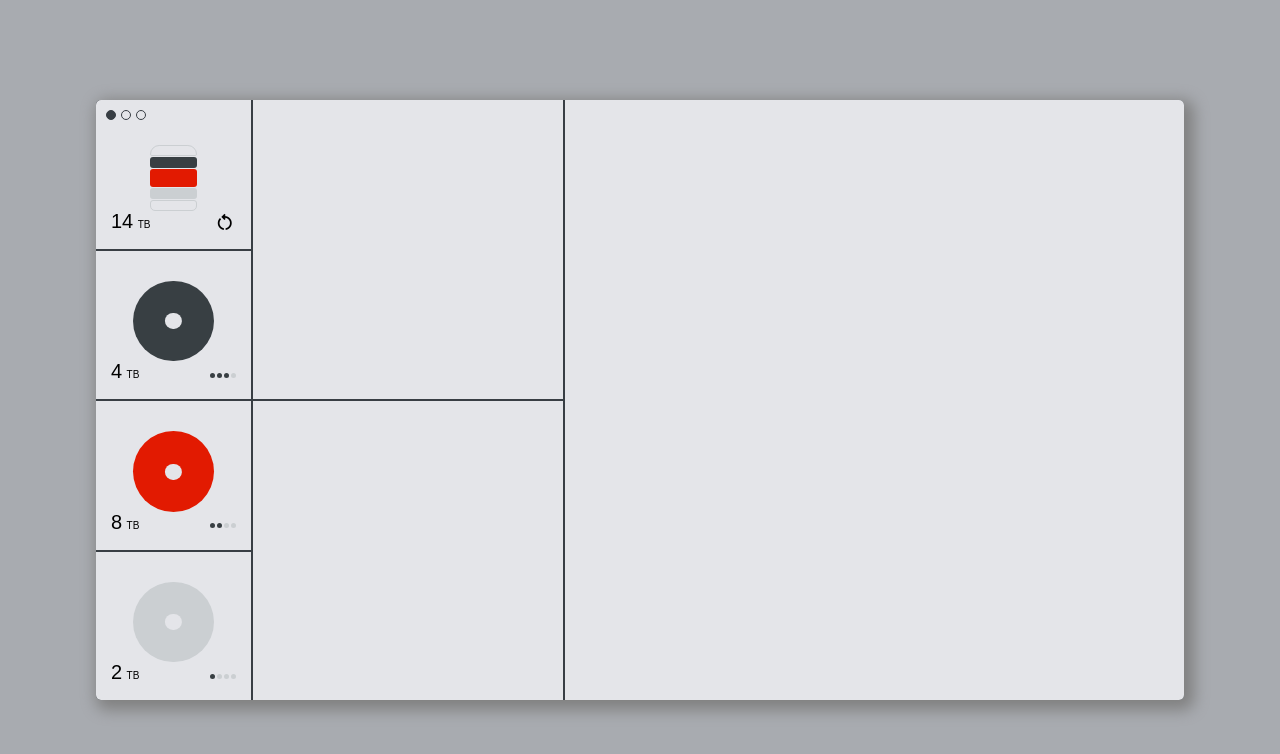
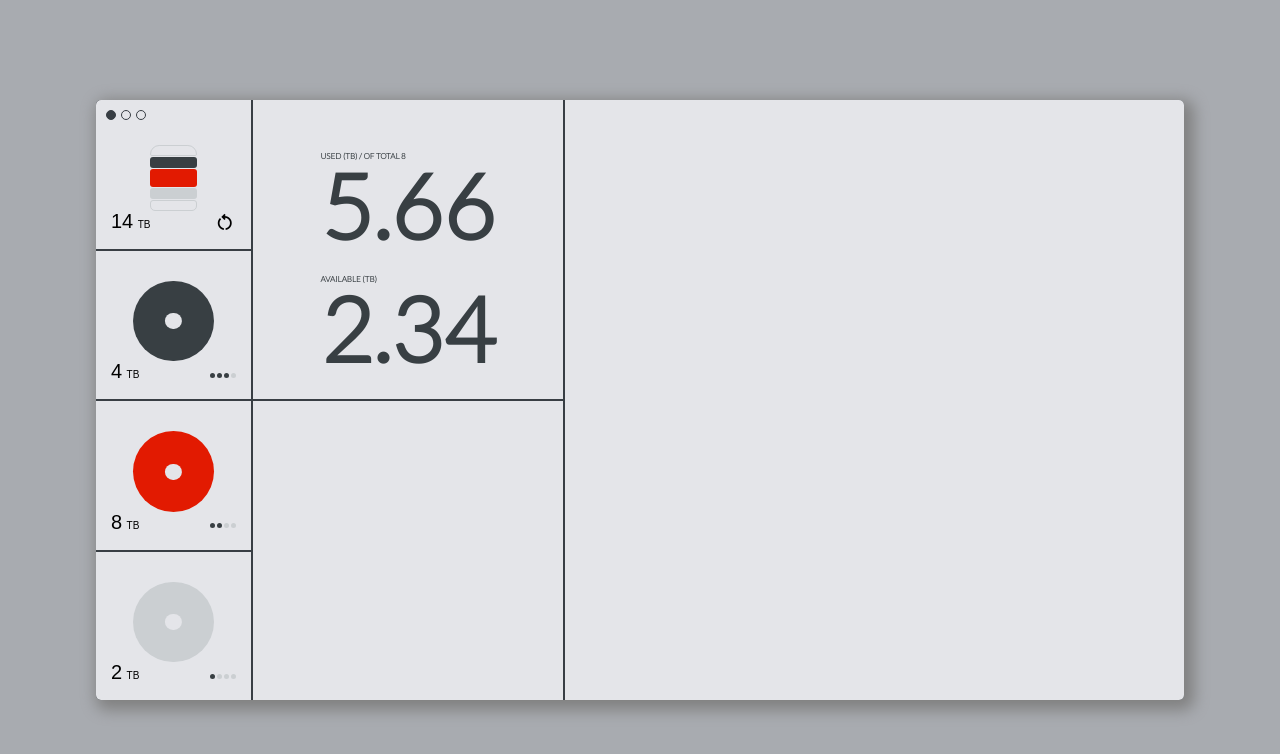
Before and after one commit to KimJi-An/macOS, a website built with Vite: page index.html in a window 1280 px wide. Built offline with nearby package versions, Linux system fonts and the light colour scheme; a web font is replaced by a local one.

Commit message:
사용한 용량, 사용 가능한 용량 나타내는 부분 완성

```diff
--- a/index.html
+++ b/index.html
@@ -80,7 +80,16 @@
       </div>
     </section>
     <div class="memory-text">
-      <div class="used-available"></div>
+      <div class="used-available">
+        <div>
+          <span>used (TB) / of total 8</span>
+          <span>5.66</span>
+        </div>
+        <div>
+          <span>available (TB)</span>
+          <span>2.34</span>
+        </div>
+      </div>
       <nav class="nav"></nav>
     </div>
     <div class="memory-detail">
--- a/styles/style.scss
+++ b/styles/style.scss
@@ -1,6 +1,7 @@
 @charset "UTF-8";
 @import "./reset.scss";
-@import url('https://fonts.googleapis.com/css2?family=Nanum+Gothic&family=Smooch+Sans:wght@200;400&display=swap');
+@import url('https://fonts.googleapis.com/css2?family=Lato:wght@300&family=Smooch+Sans:wght@300&display=swap');
+
 
 $gridColor: #383E44;
 $bgColor: #E4E5E9;
@@ -20,7 +21,6 @@ body {
 	justify-content: center;
 	align-items: center;
   background-color: #A8ABB0;
-	font-family: 'Nanum Gothic', sans-serif;
 	font-family: 'Smooch Sans', sans-serif;
 }
 
@@ -235,9 +235,43 @@ body {
 		grid-template-rows: repeat(2, 1fr);
 		gap: $gap;
 		background-color: $gridColor;
+		font-family: 'Lato', sans-serif;
 
 		.used-available {
+			display: grid;
+			grid-template-rows: repeat(2, 1fr);
 			background-color: $bgColor;
+			color: $gray;
+			align-items: center;
+			justify-content: center;
+
+			div {
+				display: flex;
+				flex-direction: column;
+				text-transform: uppercase;
+
+				&:first-child {
+					align-self: flex-end;
+				}
+
+				span {
+					font-weight: 600;
+
+					&:first-child {
+						font-size: 8px;
+					}
+
+					&:last-child {
+						font-size: 90px;
+					}
+				}
+			}
+
+			.available {
+				display: flex;
+				flex-direction: column;
+				text-transform: uppercase;
+			}
 		}
 
 		.nav {
```
